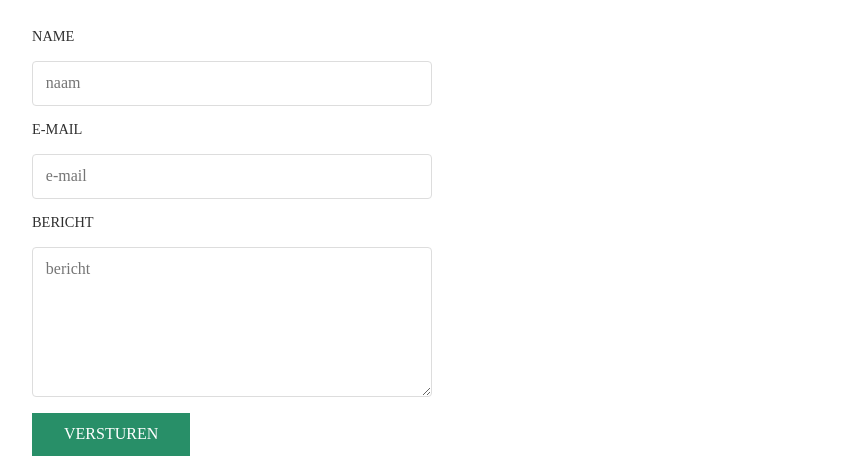
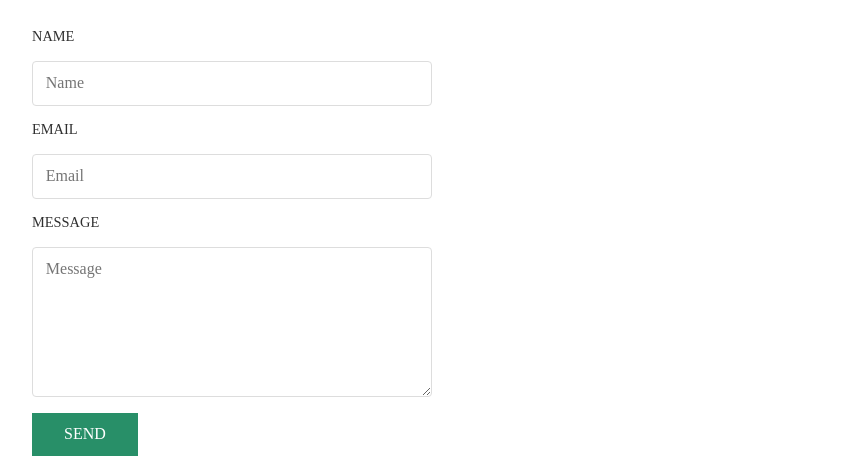
Before and after one commit to tjerk-git/rf, an Eleventy site: page src/contact.html in a window 1280 px wide. Shown: the part 336-800 px from the top of the page, without its empty margins (208-1071 px from the left). Built offline with nearby package versions, Linux system fonts and the light colour scheme; Eleventy itself is replaced by a stand-in of ours; files that its build step writes are made by us from their sources; a web font is replaced by a local one.

Commit message:
feat(contact): switch form labels to English

```diff
--- a/src/contact.html
+++ b/src/contact.html
@@ -7,17 +7,12 @@ title: roelof-schipper-Contact
     <h1>Contact</h1>
     <form action="https://submit-form.com/DgEF8mznR" method="POST">
         <label for="name">Name</label>
-        <input type="text" id="name" name="name" placeholder="naam" required="" />
-        <label for="email">e-mail</label>
-        <input type="email" id="email" name="email" placeholder="e-mail" required="" />
-        <label for="message">bericht</label>
-        <textarea
-          id="message"
-          name="message"
-          placeholder="bericht"
-          required=""
-        ></textarea>
-        <button type="submit">Versturen</button>
+        <input type="text" id="name" name="name" placeholder="Name" required />
+        <label for="email">Email</label>
+        <input type="email" id="email" name="email" placeholder="Email" required />
+        <label for="message">Message</label>
+        <textarea id="message" name="message" placeholder="Message" required></textarea>
+        <button type="submit">Send</button>
       </form>
 
 </div>
```
